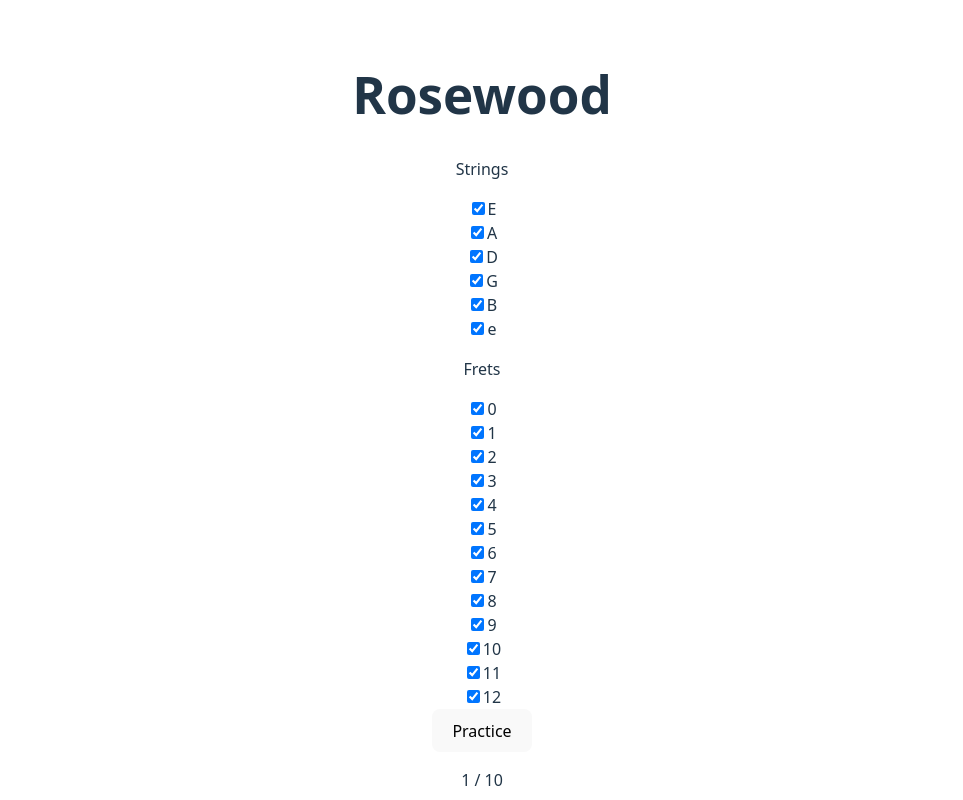
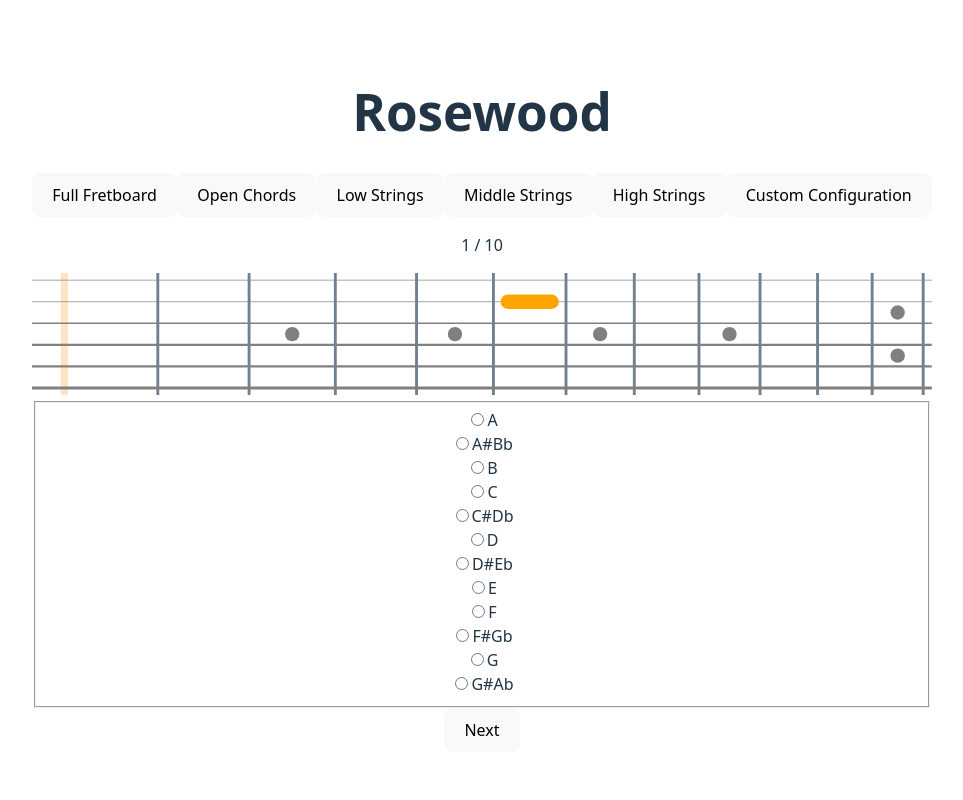
Before and after one commit to taylorlaekeman/rosewood, a React (Vite) app: page / in a window 1280 px wide. Shown: the top 800 px of the page, without its empty margins (158-1121 px from the left). Built offline with nearby package versions, Linux system fonts and the light colour scheme.

Commit message:
add configuration presets and extract custom configuration

```diff
--- a/src/Configuration.tsx
+++ b/src/Configuration.tsx
@@ -1,4 +1,5 @@
 import { useState } from 'react';
+import { CustomConfiguration } from './CustomConfiguration';
 import { FRETS, type Fret } from './frets';
 import { GUITAR_STRINGS, type GuitarString } from './guitarStrings';
 
@@ -12,107 +13,73 @@ export function Configuration({
     enabledStrings: GuitarString[];
   }) => void;
 }) {
-  const [stringConfiguration, setStringConfiguration] =
-    useState<StringConfiguration>(ALL_STRINGS_ENABLED);
-  const [fretConfiguration, setFretConfiguration] =
-    useState<FretConfiguration>(ALL_FRETS_ENABLED);
-  const enabledStrings = Object.entries(stringConfiguration)
-    .filter(([_, enabled]) => enabled)
-    .map(([guitarString]) => guitarString as GuitarString);
-  const enabledFrets = Object.entries(fretConfiguration)
-    .filter(([_, enabled]) => enabled)
-    .map(([fret]) => parseInt(fret, 10) as Fret);
+  const [isCustomConfiguration, setIsCustomConfiguration] =
+    useState<boolean>(false);
+  if (isCustomConfiguration)
+    return (
+      <CustomConfiguration
+        onCancel={() => setIsCustomConfiguration(false)}
+        onStart={onConfigure}
+      />
+    );
   return (
     <>
-      <div>
-        <p>Strings</p>
-        {GUITAR_STRINGS.map((guitarString) => (
-          <div key={guitarString}>
-            <input
-              checked={stringConfiguration[guitarString]}
-              id={guitarString}
-              onChange={() => {
-                setStringConfiguration((currentStringConfiguration) => ({
-                  ...currentStringConfiguration,
-                  [guitarString]: !currentStringConfiguration[guitarString],
-                }));
-              }}
-              name={guitarString}
-              type="checkbox"
-            />
-            <label htmlFor={guitarString}>{guitarString}</label>
-          </div>
-        ))}
-        {enabledStrings.length === 0 && (
-          <p>Please select at least one string</p>
-        )}
-      </div>
-      <div>
-        <p>Frets</p>
-        {FRETS.map((fret) => {
-          const fretString = fret.toString(10);
-          return (
-            <div key={fretString}>
-              <input
-                checked={fretConfiguration[fret]}
-                id={fretString}
-                onChange={() => {
-                  setFretConfiguration((currentFretConfiguration) => ({
-                    ...currentFretConfiguration,
-                    [fret]: !currentFretConfiguration[fret],
-                  }));
-                }}
-                name={fretString}
-                type="checkbox"
-              />
-              <label htmlFor={fretString}>{fret}</label>
-            </div>
-          );
-        })}
-        {enabledFrets.length === 0 && <p>Please select at least one fret</p>}
-      </div>
-      {enabledStrings.length === 1 && enabledFrets.length === 1 && (
-        <p>Please select at least two notes</p>
-      )}
-      <button
-        disabled={
-          enabledStrings.length === 0 ||
-          enabledFrets.length === 0 ||
-          (enabledStrings.length === 1 && enabledFrets.length === 1)
-        }
-        onClick={() => onConfigure({ enabledFrets, enabledStrings })}
-      >
-        Practice
+      {PRESET_OPTIONS.map((option) => (
+        <button
+          key={option.id}
+          onClick={() => {
+            onConfigure({
+              enabledFrets: option.enabledFrets,
+              enabledStrings: option.enabledStrings,
+            });
+          }}
+        >
+          {option.label}
+        </button>
+      ))}
+      <button onClick={() => setIsCustomConfiguration(true)}>
+        Custom Configuration
       </button>
     </>
   );
 }
 
-type StringConfiguration = Record<GuitarString, boolean>;
+const PRESET_OPTIONS: PresetOption[] = [
+  {
+    id: 'full',
+    label: 'Full Fretboard',
+    enabledFrets: FRETS,
+    enabledStrings: GUITAR_STRINGS,
+  },
+  {
+    id: 'chords',
+    label: 'Open Chords',
+    enabledFrets: [0, 1, 2, 3],
+    enabledStrings: GUITAR_STRINGS,
+  },
+  {
+    id: 'low',
+    label: 'Low Strings',
+    enabledFrets: FRETS,
+    enabledStrings: ['E', 'A'],
+  },
+  {
+    id: 'middle',
+    label: 'Middle Strings',
+    enabledFrets: FRETS,
+    enabledStrings: ['D', 'G'],
+  },
+  {
+    id: 'high',
+    label: 'High Strings',
+    enabledFrets: FRETS,
+    enabledStrings: ['B', 'e'],
+  },
+];
 
-const ALL_STRINGS_ENABLED: StringConfiguration = {
-  E: true,
-  A: true,
-  D: true,
-  G: true,
-  B: true,
-  e: true,
-};
-
-type FretConfiguration = Record<Fret, boolean>;
-
-const ALL_FRETS_ENABLED: FretConfiguration = {
-  0: true,
-  1: true,
-  2: true,
-  3: true,
-  4: true,
-  5: true,
-  6: true,
-  7: true,
-  8: true,
-  9: true,
-  10: true,
-  11: true,
-  12: true,
-};
+interface PresetOption {
+  enabledFrets: Fret[];
+  enabledStrings: GuitarString[];
+  id: string;
+  label: string;
+}
--- /dev/null
+++ b/src/CustomConfiguration.tsx
@@ -0,0 +1,123 @@
+import { useState } from 'react';
+import { FRETS, type Fret } from './frets';
+import { GUITAR_STRINGS, type GuitarString } from './guitarStrings';
+
+export function CustomConfiguration({
+  onCancel = () => {
+    /* empty */
+  },
+  onStart = () => {
+    /* empty */
+  },
+}: {
+  onCancel?: () => void;
+  onStart?: (input: {
+    enabledFrets: Fret[];
+    enabledStrings: GuitarString[];
+  }) => void;
+}) {
+  const [stringConfiguration, setStringConfiguration] =
+    useState<StringConfiguration>(ALL_STRINGS_ENABLED);
+  const [fretConfiguration, setFretConfiguration] =
+    useState<FretConfiguration>(ALL_FRETS_ENABLED);
+  const enabledStrings = Object.entries(stringConfiguration)
+    .filter(([_, enabled]) => enabled)
+    .map(([guitarString]) => guitarString as GuitarString);
+  const enabledFrets = Object.entries(fretConfiguration)
+    .filter(([_, enabled]) => enabled)
+    .map(([fret]) => parseInt(fret, 10) as Fret);
+  return (
+    <>
+      <div>
+        <p>Strings</p>
+        {GUITAR_STRINGS.map((guitarString) => (
+          <div key={guitarString}>
+            <input
+              checked={stringConfiguration[guitarString]}
+              id={guitarString}
+              onChange={() => {
+                setStringConfiguration((currentStringConfiguration) => ({
+                  ...currentStringConfiguration,
+                  [guitarString]: !currentStringConfiguration[guitarString],
+                }));
+              }}
+              name={guitarString}
+              type="checkbox"
+            />
+            <label htmlFor={guitarString}>{guitarString}</label>
+          </div>
+        ))}
+        {enabledStrings.length === 0 && (
+          <p>Please select at least one string</p>
+        )}
+      </div>
+      <div>
+        <p>Frets</p>
+        {FRETS.map((fret) => {
+          const fretString = fret.toString(10);
+          return (
+            <div key={fretString}>
+              <input
+                checked={fretConfiguration[fret]}
+                id={fretString}
+                onChange={() => {
+                  setFretConfiguration((currentFretConfiguration) => ({
+                    ...currentFretConfiguration,
+                    [fret]: !currentFretConfiguration[fret],
+                  }));
+                }}
+                name={fretString}
+                type="checkbox"
+              />
+              <label htmlFor={fretString}>{fret}</label>
+            </div>
+          );
+        })}
+        {enabledFrets.length === 0 && <p>Please select at least one fret</p>}
+      </div>
+      {enabledStrings.length === 1 && enabledFrets.length === 1 && (
+        <p>Please select at least two notes</p>
+      )}
+      <button onClick={onCancel}>Back</button>
+      <button
+        disabled={
+          enabledStrings.length === 0 ||
+          enabledFrets.length === 0 ||
+          (enabledStrings.length === 1 && enabledFrets.length === 1)
+        }
+        onClick={() => onStart({ enabledFrets, enabledStrings })}
+      >
+        Start
+      </button>
+    </>
+  );
+}
+
+type StringConfiguration = Record<GuitarString, boolean>;
+
+type FretConfiguration = Record<Fret, boolean>;
+
+const ALL_STRINGS_ENABLED: StringConfiguration = {
+  E: true,
+  A: true,
+  D: true,
+  G: true,
+  B: true,
+  e: true,
+};
+
+const ALL_FRETS_ENABLED: FretConfiguration = {
+  0: true,
+  1: true,
+  2: true,
+  3: true,
+  4: true,
+  5: true,
+  6: true,
+  7: true,
+  8: true,
+  9: true,
+  10: true,
+  11: true,
+  12: true,
+};
```
